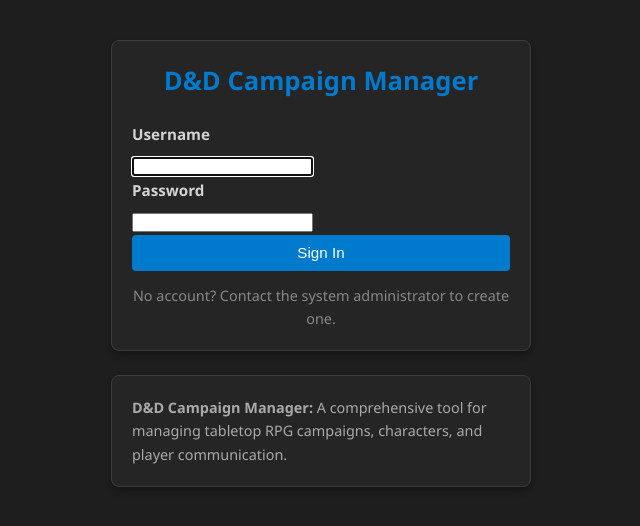
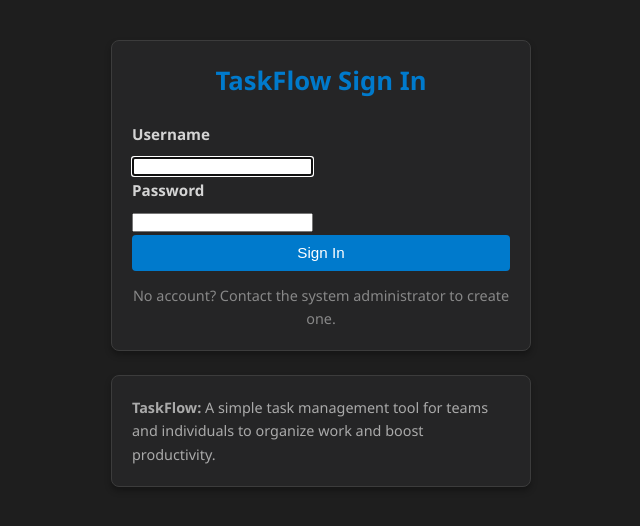
Before and after one commit to mtkappen/conclave, a Django app: page /login/ in a window 1280 px wide. Shown: the part 57-583 px from the top of the page, without its empty margins (319-959 px from the left). Run offline with Django 4.2, Linux system fonts and the light colour scheme; the visitor is signed in with stand-in values (Sample User, id 1); data comes from the database, SQL or seed files in the repository.

Commit message:
feat: Hide D&D theme on login page, keep TaskFlow branding for secrecy

```diff
--- a/templates/base.html
+++ b/templates/base.html
@@ -284,11 +284,7 @@
                 <button type="button" class="user-menu-toggle" id="userMenuToggle">
                     {{ user.real_name|default:user.username }} ▼
                 </button>
-                <div class="user-dropdown" id="userDropdown">
-                    {% if user.is_superuser %}
-                    <a href="{% url 'campaigns:database_reset' %}">🗑️ Database Reset</a>
-                    <div class="divider"></div>
-                    {% endif %}
+                                <div class="user-dropdown" id="userDropdown">
                     <a href="{% url 'campaigns:voluntary_change_password' %}">🔐 Change Password</a>
                     <div class="divider"></div>
                     <a href="{% url 'campaigns:logout' %}">🚪 Logout</a>
--- a/templates/registration/login.html
+++ b/templates/registration/login.html
@@ -1,18 +1,11 @@
 {% extends 'base.html' %}
 
-{% block title %}Sign In - D&D Campaign Manager{% endblock %}
+{% block title %}Sign In - TaskFlow{% endblock %}
 
 {% block content %}
 <div style="max-width: 420px; margin: 2.5rem auto;">
     <div class="card">
-        <h2 style="text-align: center; margin-bottom: 1.25rem; font-size: 1.6rem;">D&D Campaign Manager</h2>
-
-        {% if not user.is_authenticated %}
-        <div style="background-color: rgba(155, 93, 229, 0.1); border-left: 4px solid #9b5de5; padding: 1rem; margin-bottom: 1.25rem;">
-            <strong>First Time?</strong><br>
-            If no accounts exist yet, you'll be redirected to create the administrator account.
-        </div>
-        {% endif %}
+        <h2 style="text-align: center; margin-bottom: 1.25rem; font-size: 1.6rem;">TaskFlow Sign In</h2>
 
         <form method="post">
             {% csrf_token %}
@@ -38,7 +31,7 @@
     </div>
 
     <div class="card" style="margin-top: 1.5rem; font-size: 0.9rem; color: #aaa; padding: 1.25rem;">
-        <strong>D&D Campaign Manager:</strong> A comprehensive tool for managing tabletop RPG campaigns, characters, and player communication.
+        <strong>TaskFlow:</strong> A simple task management tool for teams and individuals to organize work and boost productivity.
     </div>
 </div>
 {% endblock %}
```
